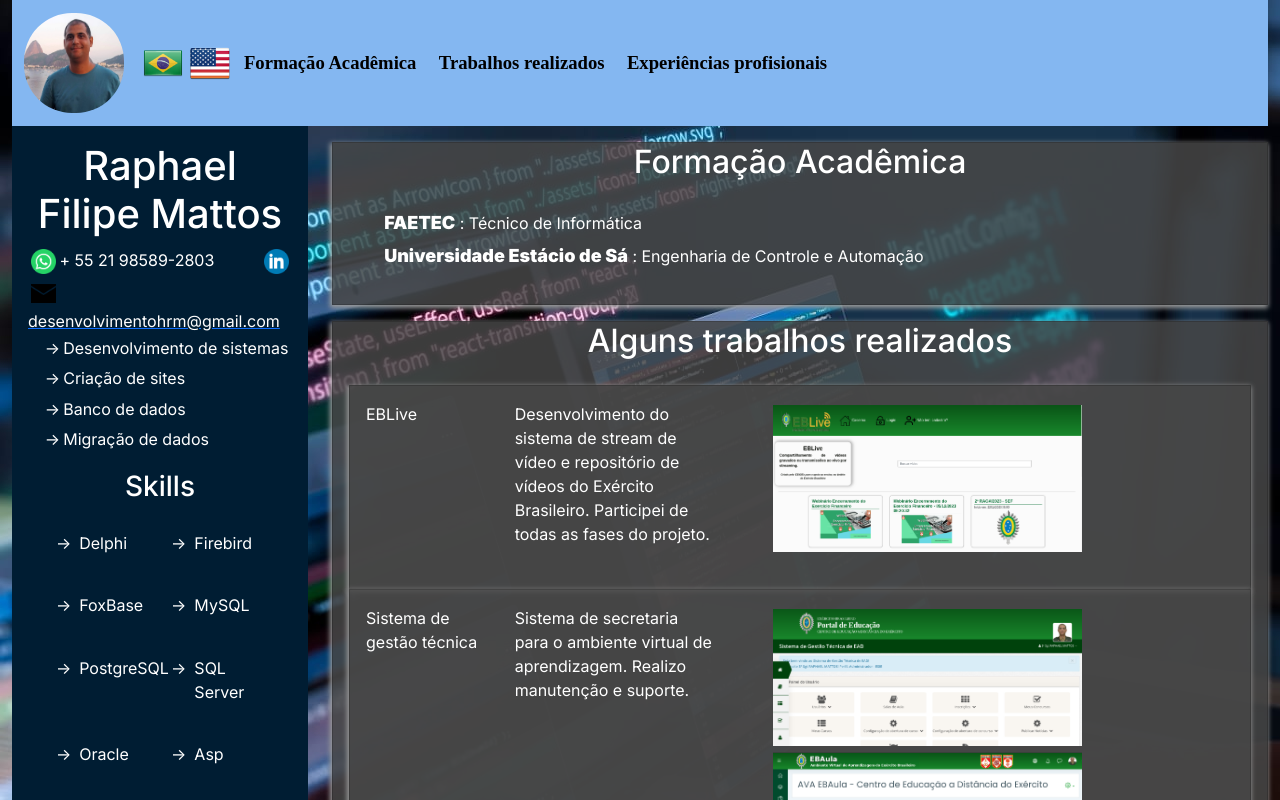
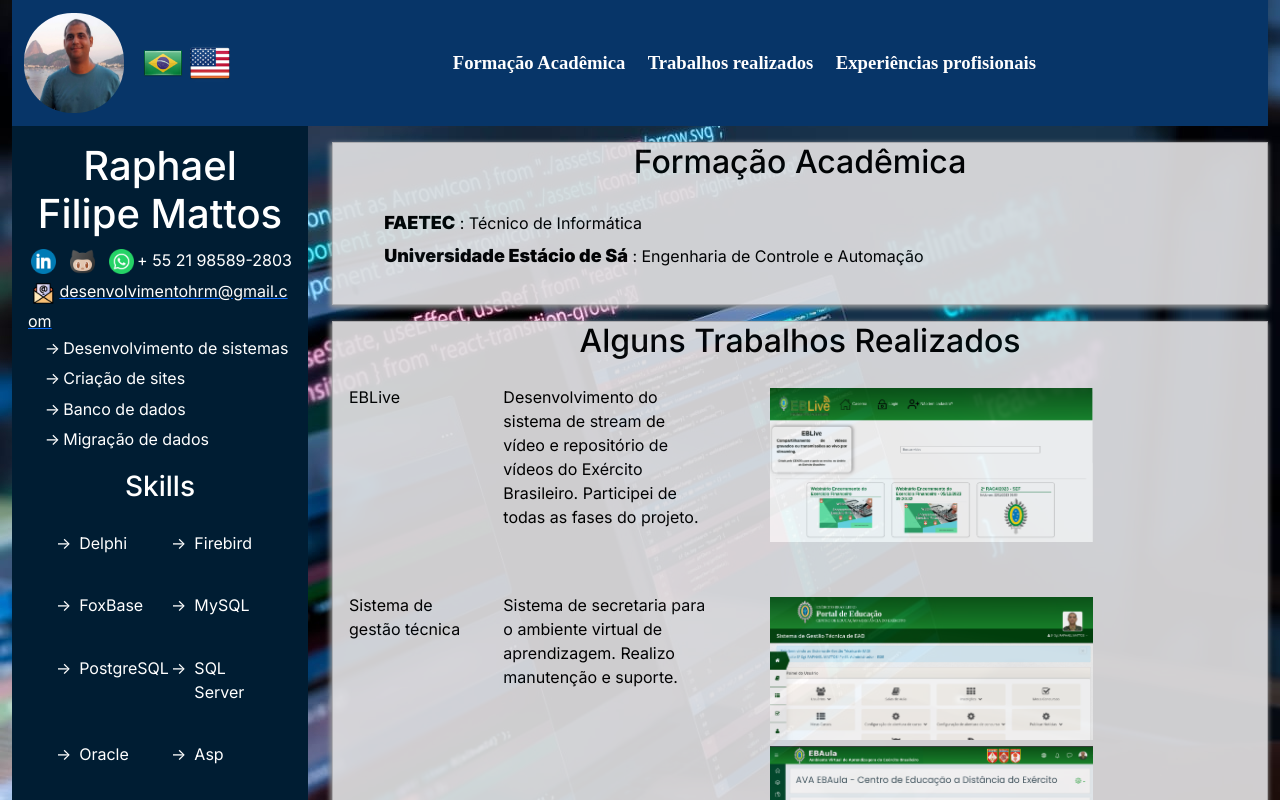
Before and after one commit to raphaelfilipemattos/portfolio, a Next.js app: page /experiencias in a window 1280 px wide. Shown: the top 800 px of the page. Built offline with nearby package versions, Linux system fonts and the light colour scheme.

Commit message:
add git; alterado layout

```diff
--- a/src/app/globals.css
+++ b/src/app/globals.css
@@ -15,12 +15,15 @@ body{
 }
 
 .card{
-  background-color:rgb(71 71 71 / 85%)!important;
+  /*background-color:rgb(107 107 107)!important; */
+  background-color:#dedddf!important;
   border-radius: 0!important;
   box-shadow: -1px 2px 5px 1px #9b9b9b;
+  opacity: 0.93;
 }
 
 .card-body, h1,h2, h3 {
-  color: #ffffff!important;
+  /*color: #ffffff!important;*/
+  color: black!important;
 
 }
--- a/src/componentes/experiencias/Experiencas.js
+++ b/src/componentes/experiencias/Experiencas.js
@@ -9,13 +9,13 @@ export default function Experiencias(){
     const experienias = ExperienciasModel(idioma);
     const textos = {
         "PT": {
-               titulo: "Experiências profisionais",
+               titulo: "Experiências Profisionais",
                periodo: "Período",
                atividade: "Atividades",
                tecnologias: "Tecnologias usadas"
             },
         "EN" : {
-                titulo:  "Professional experiences",
+                titulo:  "Professional Experiences",
                 periodo: "Period",
                 atividade: "Performed activities",
                 tecnologias: "Technologies used"
@@ -29,7 +29,7 @@ export default function Experiencias(){
                 <div className="row m-auto p-3">
                     <h2>{textos[idioma].titulo}</h2>
                 </div>
-                <div className="card-body d-flex  flex-column flex-wrap  align-content-center">
+                <div className=" d-flex  flex-column flex-wrap  align-content-center">
                     {experienias.map((experieniaItem, key) => {
                         return (
                             <div key={key} className="mb-2 card">
--- a/src/componentes/header/Header.js
+++ b/src/componentes/header/Header.js
@@ -68,7 +68,7 @@ export default function Header({children}){
                         />
                     </Link>
                     <span className="navbar-text">
-                        <ul className={style.lista_idiomas +" d-flex direcion-column"}>
+                        <ul className={style.lista_idiomas +" d-flex direcion-column "}>
                             {IdiomaModel().map(idioma => {
 
                                 return (<li key={idioma.sigla}>
@@ -95,7 +95,7 @@ export default function Header({children}){
                         <span className="navbar-toggler-icon"></span>
                     </button>
                     <div className="collapse navbar-collapse" id="navbarText">
-                    <ul className="navbar-nav me-auto mb-2 mb-lg-0">
+                    <ul className="navbar-nav m-auto mb-2 mb-lg-0">
                         {
                             menus[idioma].map((menu,index) => {
                                 return (
--- a/src/componentes/header/header.module.css
+++ b/src/componentes/header/header.module.css
@@ -1,8 +1,8 @@
 .nav{
-    background-color: rgb(132, 183, 241) !important;
+    background-color: #073568!important;
 }
 .nav a{
-    color: rgb(0, 0, 0);
+    color: rgb(255 254 254);
     font-weight: 700;
     font-family: ui-sans-serif;
     font-size: 14pt;
@@ -12,7 +12,7 @@
 
 .nav a:hover {
     box-shadow: 0 0 5px #6f6f6f;
-    text-shadow: 0 0 5px #fffffd;
+    color: #ffb733;
   }
 
 .foto_perfil{
--- a/src/componentes/hero/Hero.js
+++ b/src/componentes/hero/Hero.js
@@ -51,6 +51,34 @@ export default function Hero(){
         <div className={style.hero}>
             <h1>Raphael Filipe Mattos</h1>
             <div className={style.contato}>
+                <div>
+                    <Link
+                        href="https://www.linkedin.com/in/raphael-mattos-70124823a/"
+                        target="_blank"
+                        >
+                            <Image
+                            src={"/assets/img/linkedin.png"}
+                            alt="Linkedin"
+                            title={facaContatoLinkedin[idioma]}
+                            width={25}
+                            height={25}
+                            />
+                    </Link>
+                </div>
+                <div>
+                    <Link
+                        href="https://github.com/raphaelfilipemattos"
+                        target="_blank"
+                        >
+                            <Image
+                            src={"/assets/img/git.png"}
+                            alt="Github"
+                            title="Github"
+                            width={25}
+                            height={25}
+                            />
+                    </Link>
+                </div>
                <div>
                     <Link
                        href={"HTTPS://wa.me/5521985892803"}
@@ -66,20 +94,7 @@ export default function Hero(){
                     </Link>
                       <span>+ 55 21 98589-2803</span>
                 </div>
-                <div>
-                    <Link
-                    href="https://www.linkedin.com/in/raphael-mattos-70124823a/"
-                    target="_blank"
-                    >
-                        <Image
-                        src={"/assets/img/linkedin.png"}
-                        alt="Linkedin"
-                        title={facaContatoLinkedin[idioma]}
-                        width={25}
-                        height={25}
-                        />
-                    </Link>
-                </div>
+
                 <div>
                     <Link
                     href="mailto:desenvolvimentohrm@gmail.com"
@@ -91,7 +106,7 @@ export default function Hero(){
                         width={25}
                         height={25}
                         />
-                        <span>desenvolvimentohrm@gmail.com</span>
+                        <span className={style.email}>desenvolvimentohrm@gmail.com</span>
                     </Link>
                 </div>
             </div>
--- a/src/componentes/hero/hero.module.css
+++ b/src/componentes/hero/hero.module.css
@@ -27,6 +27,7 @@
 
 .hero h1, .hero h3{
     text-align: center;
+    color: #ffffff!important;
 }
 
 .lista_hero{
@@ -38,3 +39,7 @@
     list-style: "->";
 
 }
+
+.email{
+    word-break: break-all;
+}
--- a/src/componentes/trabalhos/Trabalhos.js
+++ b/src/componentes/trabalhos/Trabalhos.js
@@ -11,8 +11,8 @@ export default function Trabalhos(){
     const {idioma} = useContext(IdiomaService);
     const jobs = TrabalhosModel(idioma);
     const titulo={
-        "PT": "Alguns trabalhos realizados",
-        "EN" : "Some work carried out "
+        "PT": "Alguns Trabalhos Realizados",
+        "EN" : "Some Work Carried Out "
     }
 
     return (
@@ -21,10 +21,10 @@ export default function Trabalhos(){
                 <div className="row text-center">
                     <h2>{titulo[idioma]}</h2>
                 </div>
-                <div className="card-body">
+                <div className="">
                     {jobs.map((job, index) => {
                         return (
-                            <div className="card" key={index}>
+                            <div className=" " key={index}>
                             <div className={" card-body row"} >
                                 <div  className="col-md-2">
                                     {job.titulo}
```
Also changed, not shown: public/assets/img/git.png (added), public/assets/img/mail.png.
